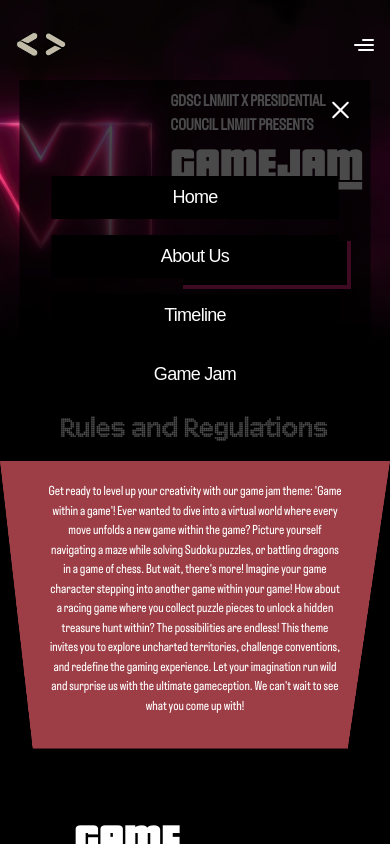
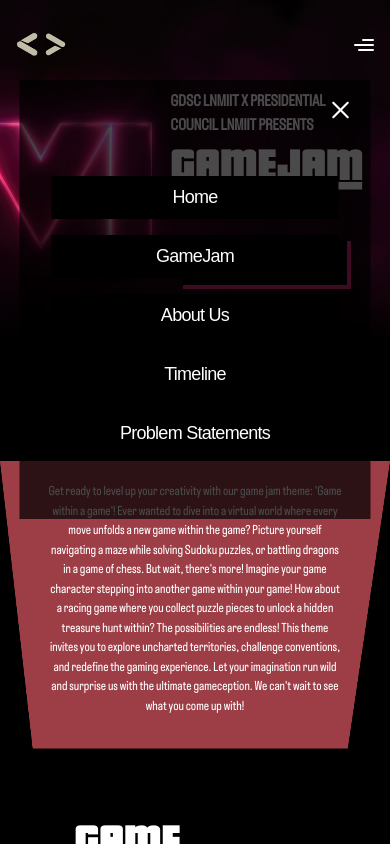
Before and after one commit to dhruvchandak30/GDSC-Hackathon-website, a React (Create React App) app in the folder client/: page /gamejam in a window 390 px wide. Both pictures are taken after a click on the picture 364 px from the left and 44 px from the top of the page. Shown: the top 844 px of the page. Built offline with nearby package versions, Linux system fonts and the light colour scheme.

Commit message:
hamburger fixed

```diff
--- a/client/src/components/Navbar/HamburgerNavbar.js
+++ b/client/src/components/Navbar/HamburgerNavbar.js
@@ -4,24 +4,46 @@
 import hambuger from "../../assets/Hamberger.svg";
 import { motion } from "framer-motion";
 import { RxCross2 } from "react-icons/rx";
-import { Link } from "react-router-dom";
+import { Link, useNavigate } from "react-router-dom";
 
 const HamburgerNavbar = () => {
-  const [bg, setBg] = useState([false, false, false, false]);
+  const nav = useNavigate();
+  const [bg, setBg] = useState([false, false, false, false,false]);
   const [menuOpen, setMenuOpen] = useState(false);
 
   const handleMenuToggle = () => {
     setMenuOpen(!menuOpen);
   };
 
-  const hoverHandler = (e) => {
-    const temp = [false, false, false, false];
-    temp[e] = true;
-    setBg(temp);
+  const goToHome = () => {
+    nav("/");
+    return true;
   };
 
-  const hoverOut = () => {
-    setBg([false, false, false, false]);
+  const scrollAboutUs = async () => {
+    setMenuOpen(false)
+    const response = await goToHome();
+    if (response) {
+      var elem = document.getElementById("AboutUsid");
+      elem.scrollIntoView({ behavior: "smooth" });
+    }
+  };
+  const scrollTimeLine = async () => {
+    setMenuOpen(false)
+    const response = await goToHome();
+    if (response) {
+      var elem = document.getElementById("TimeLineid");
+      elem.scrollIntoView({ behavior: "smooth" });
+    }
+  };
+
+  const scrollPS = async () => {
+    setMenuOpen(false)
+    const response = await goToHome();
+    if (response) {
+      var elem = document.getElementById("PSId");
+      elem.scrollIntoView({ behavior: "smooth" });
+    }
   };
 
   return (
@@ -48,7 +70,8 @@
             <div className="flex flex-col gap-y-4 justify-center items-center">
               <li
                 className={`text-center sm:w-[50%] w-[90%] bg-black py-2 px-6 list-none`}
-                onClick={() => setMenuOpen(false)}
+                onClick={() => {setMenuOpen(false)
+                nav("/")}}
               >
                 <h5 className="text-[#FFFFFF] heading cursor-pointer w-full">
                   Home
@@ -56,7 +79,16 @@
               </li>
               <li
                 className={`text-center sm:w-[50%] w-[90%]  bg-black py-2 px-6 list-none`}
-                onClick={() => setMenuOpen(false)}
+                onClick={() => {setMenuOpen(false)
+                nav("/gamejam")}}
+              >
+                <h5 className="text-[#FFFFFF] heading cursor-pointer">
+                  GameJam
+                </h5>
+              </li>
+              <li
+                className={`text-center sm:w-[50%] w-[90%]  bg-black py-2 px-6 list-none`}
+                onClick={scrollAboutUs}
               >
                 <h5 className="text-[#FFFFFF] heading cursor-pointer">
                   About Us
@@ -64,19 +96,19 @@
               </li>
               <li
                 className={`text-center sm:w-[50%] w-[90%] bg-black py-2 px-6 list-none`}
-                onClick={() => setMenuOpen(false)}
-              >
+                onClick={scrollTimeLine}
+                >
                 <h5 className="text-[#FFFFFF] heading cursor-pointer">
                   Timeline
                 </h5>
               </li>
               <li
                 className={`text-center sm:w-[50%] w-[90%]  bg-black py-2 px-6 list-none`}
-                onClick={() => setMenuOpen(false)}
-              >
+                onClick={scrollPS}
+                >
                 <Link to="/gamejam">
                   <h5 className="text-[#FFFFFF] heading cursor-pointer">
-                    Game Jam
+                    Problem Statements
                   </h5>
                 </Link>
               </li>
```
Also changed, not shown: 1 other file (tests, documents, lock files or other folders).
